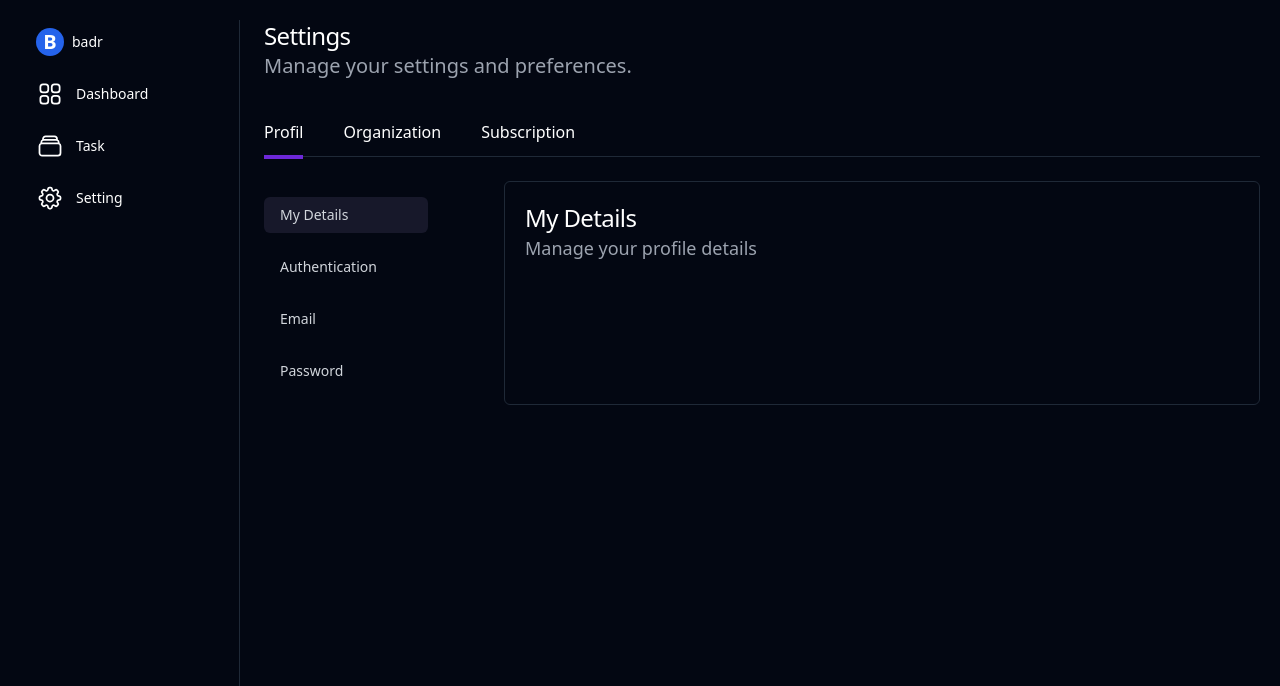
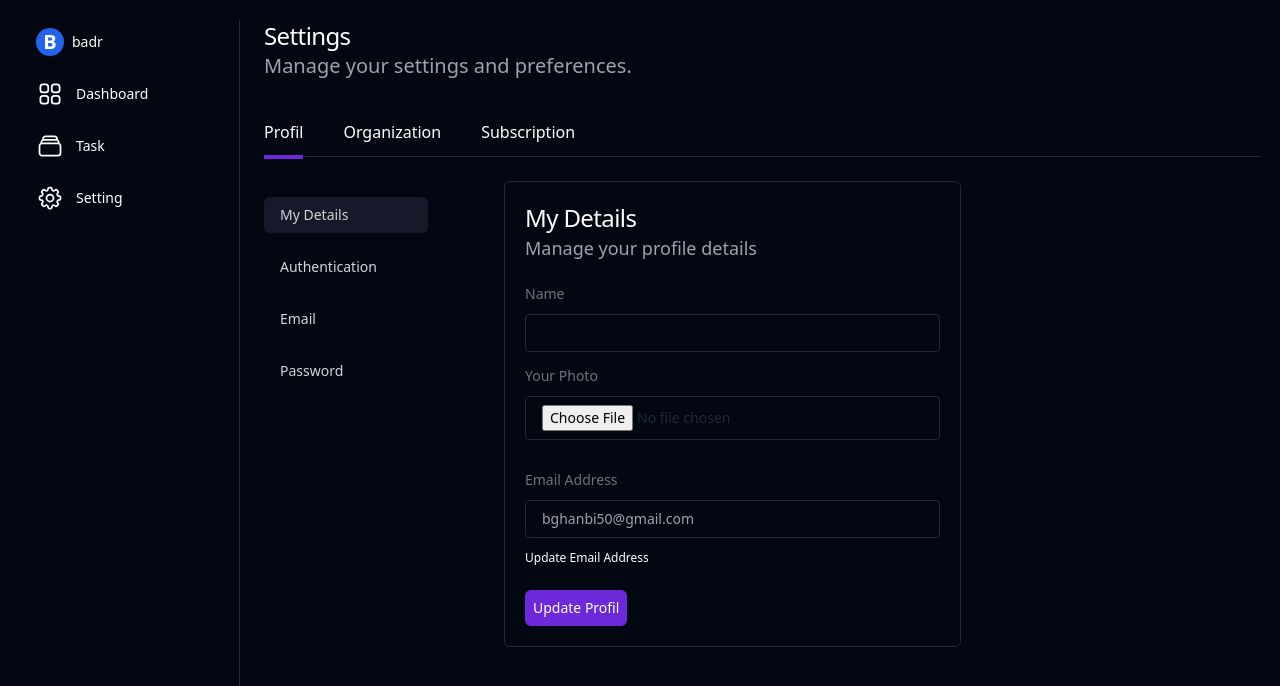
Before and after one commit to elghanbibadr/makerkit1, a React (Vite) app: page /dashboard/settings/profil/details in a window 1280 px wide. Shown: the top 686 px of the page. Built offline with nearby package versions, Linux system fonts and the light colour scheme.

Commit message:
created the form on the profil detail page

```diff
--- a/src/pages/settings/SettingLayout.jsx
+++ b/src/pages/settings/SettingLayout.jsx
@@ -36,7 +36,7 @@ const SettingLayout = () => {
         </li>
       </ul>
       <div>
-        <div className="mt-6">
+        <div className="mt-6 w-[70%]">
           <Outlet />
         </div>
       </div>
--- a/src/pages/settings/profil/ProfilDetails.jsx
+++ b/src/pages/settings/profil/ProfilDetails.jsx
@@ -1,3 +1,5 @@
+import Button from "../../../ui/Button";
+
 const ProfilDetails = () => {
   return (
     <div className="text-white text-xl">
@@ -5,6 +7,45 @@ const ProfilDetails = () => {
       <p className="text-gray-400 text-lg font-normal">
         Manage your profile details
       </p>
+      <div className="mt-4">
+        <label className="small-title " htmlFor="name">
+          Name
+        </label>
+        <input
+          className="input block w-full "
+          id="name"
+          name="name"
+          type="text"
+        />
+      </div>
+      <div className="mt-2">
+        <label className="small-title " htmlFor="photo">
+          Your Photo
+        </label>
+        <input
+          className="input block w-full "
+          id="photo"
+          name="photo"
+          type="file"
+        />
+      </div>
+      <div className="mt-6">
+        <label className="small-title " htmlFor="email">
+          Email Address
+        </label>
+        <input
+          className="input block w-full "
+          id="email"
+          placeholder="bghanbi50@gmail.com"
+          name="email"
+          type="email"
+          disabled
+        />
+        <Button className="text-xs mt-3 mb-6">Update Email Address</Button>
+      </div>
+      <Button className="bg-darkPink  p-2 rounded-md text-sm">
+        Update profil
+      </Button>
     </div>
   );
 };
```
